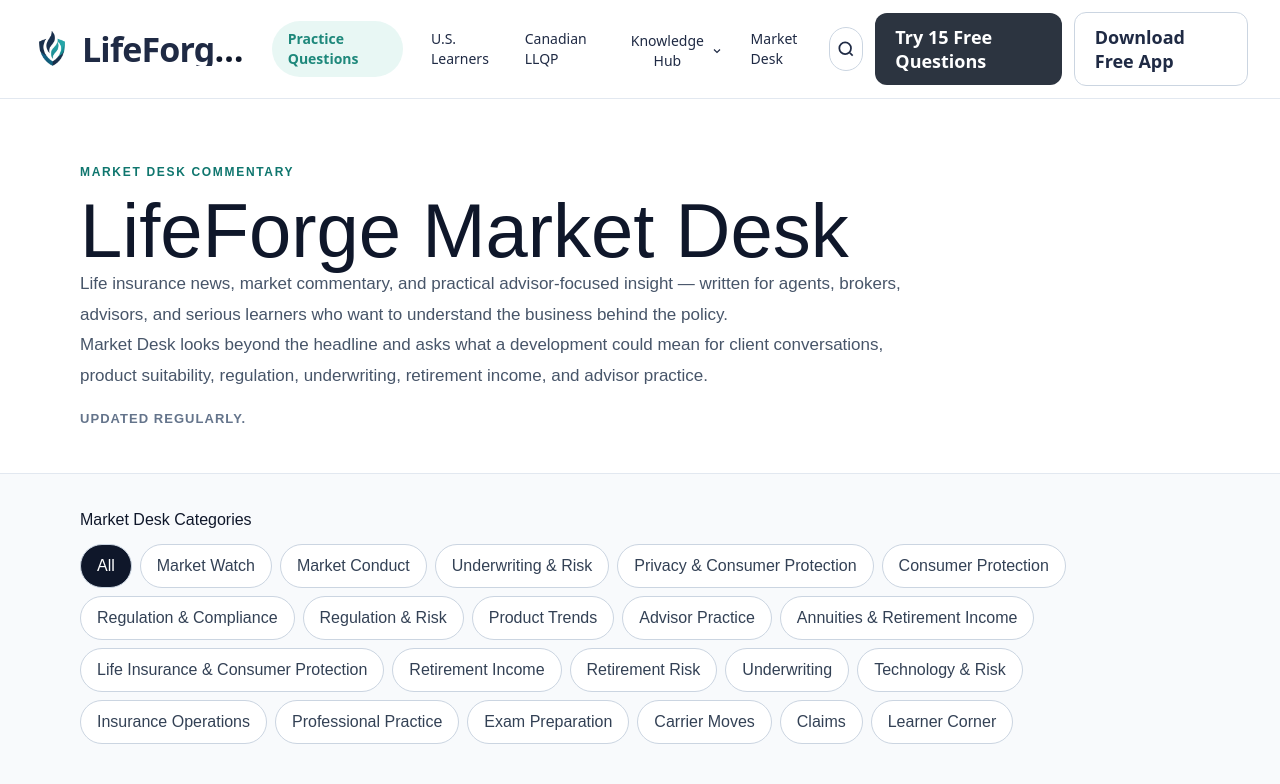
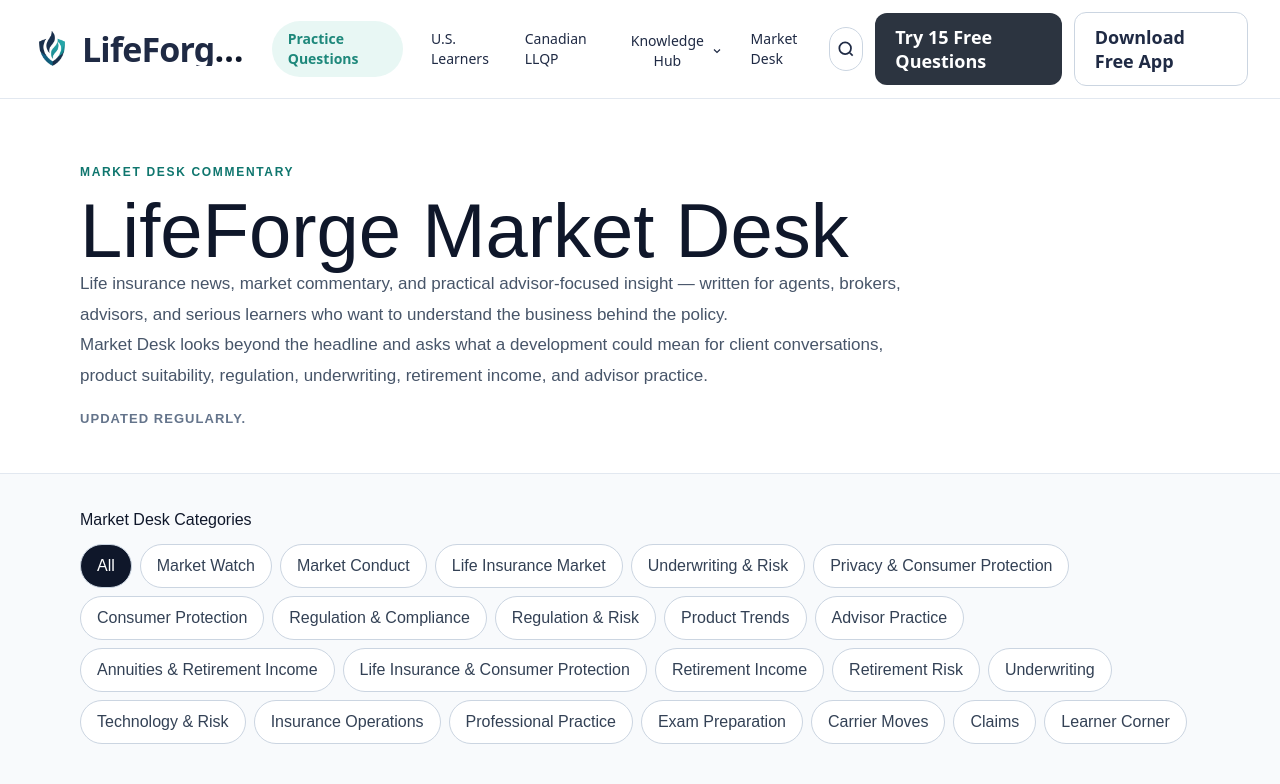
Before and after one commit to jfitz80/LifeForgeStudyPrep, a Next.js app: page /news in a window 1280 px wide. Shown: the top 784 px of the page. Built offline with nearby package versions, Linux system fonts and the light colour scheme.

Commit message:
Register life sales article in listing

```diff
--- a/app/news/page.tsx
+++ b/app/news/page.tsx
@@ -5,12 +5,13 @@ import "@/data/news-private-credit-liquidity-risk";
 import "@/data/news-asset-ratings-guarantees";
 import "@/data/news-genetic-testing-underwriting";
 import "@/data/news-instant-decision-underwriting";
+import "@/data/news-life-sales-understanding";
 import Link from "next/link";
 import type { CSSProperties } from "react";
 import { useMemo, useState } from "react";
 import { getSortedNewsItems, marketDeskDisclaimer, newsItems, type MarketDeskCategory } from "@/data/news";
 
-type CategoryFilter = "All" | MarketDeskCategory | "Market Conduct" | "Underwriting & Risk" | "Privacy & Consumer Protection" | "Consumer Protection";
+type CategoryFilter = "All" | MarketDeskCategory | "Market Conduct" | "Life Insurance Market" | "Underwriting & Risk" | "Privacy & Consumer Protection" | "Consumer Protection";
 
 type NewsCardTitle = {
   title: string;
@@ -21,6 +22,7 @@ const categories: CategoryFilter[] = [
   "All",
   "Market Watch",
   "Market Conduct",
+  "Life Insurance Market",
   "Underwriting & Risk",
   "Privacy & Consumer Protection",
   "Consumer Protection",
```
